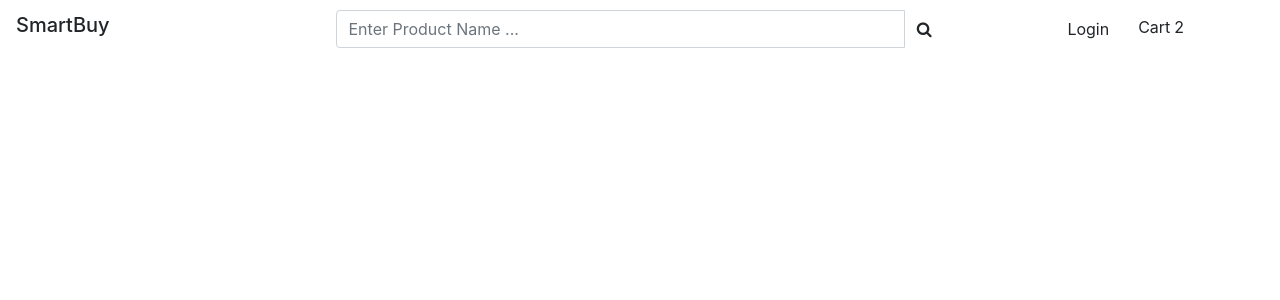
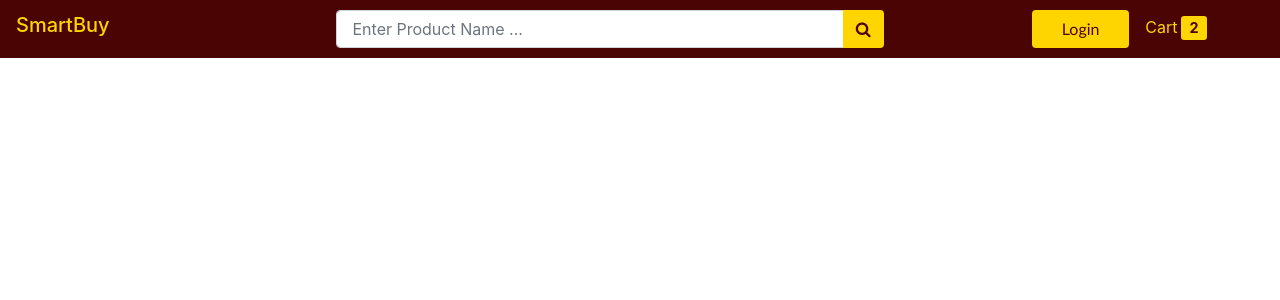
Before and after one commit to abarjis/smartBuy, a React (Create React App) app in the folder frontend/: page / in a window 1280 px wide. Shown: the top 300 px of the page. Built offline with nearby package versions, Linux system fonts and the light colour scheme; a web font is replaced by a local one.

Commit message:
Styled navbar.css

```diff
--- a/frontend/src/App.js
+++ b/frontend/src/App.js
@@ -1,4 +1,4 @@
-import './App.css';
+import './components/layout/Navbar.css';
 import Navbar from './components/layout/Navbar'
 
 function App() {
--- /dev/null
+++ b/frontend/src/components/layout/Navbar.css
@@ -0,0 +1,46 @@
+
+nav {
+    background-color: #4b0404;
+    padding: 1rem 1rem;
+  }
+
+  #search_btn {
+    background-color: #ffd500;
+    color: #4b0404;
+  }
+
+  .navbar-brand {
+      color: #ffd500;
+  }
+
+  .input-group {
+    width: 90%;
+    margin-right: 35%;
+  }
+
+  #search_field {
+    height: 2.4rem;
+    padding: 1rem;
+  }
+
+  #login_btn,
+  #view_btn {
+    background-color: #ffd500;
+    padding: 0.4rem 1.8rem;
+    font-family: calibri;
+    color: #4b0404;
+  }
+
+  #cart {
+    font-size: 1rem;
+    color: #ffd500;
+  }
+
+  #cart_count {
+    background-color: #ffd500;
+    padding: 0.2rem 0.5rem;
+    border-radius: 0.2rem;
+    color: #4b0404;
+    font-weight: bold;
+    font-size: 0.9rem;
+  }
--- a/frontend/src/components/layout/Navbar.js
+++ b/frontend/src/components/layout/Navbar.js
@@ -33,7 +33,7 @@ const Navbar = () => {
         <span className="ml-1" id="cart_count">2</span>
       </div>
     </nav>
-        </Fragment>
+    </Fragment>
     )
 }
 
```
